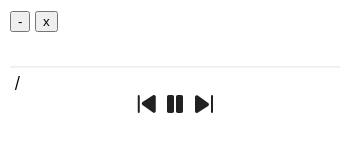
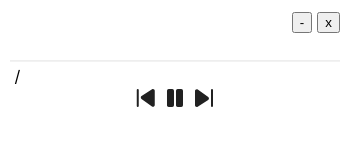
Before and after one commit to CoolRice/NoBuyMusic, an Electron app: page index.html in a window 350 px wide. Drawn offline with Linux system fonts and the light colour scheme.

Commit message:
adjust style and remove useless code

```diff
--- a/assets/css/styles.css
+++ b/assets/css/styles.css
@@ -1,4 +1,7 @@
 /* styles.css */
+html {
+    font-size: 18px;
+}
 body {
     font-family: Avenir, -apple-system, BlinkMacSystemFont, 'Segoe UI', 'PingFang SC', 'Hiragino Sans GB', 'Microsoft YaHei', 'Helvetica Neue', Helvetica, Arial, sans-serif, 'Apple Color Emoji', 'Segoe UI Emoji', 'Segoe UI Symbol', sans-serif;
     color: black;
@@ -22,12 +25,17 @@ body {
     width: 100%;
     overflow-x: hidden;
     text-align: center;
-    padding-top: 20px;
-    font-size: 20px;
+    padding-top: 3px;
+    font-size: 1rem;
+}
+
+#time {
+    font-size: 0.9rem;
 }
 
 .window-control {
     -webkit-app-region: no-drag;
+    float: right;
 }
 
 .window-control.isMac {
@@ -53,3 +61,7 @@ body {
 #play-list .item {
     margin-top: 2px;
 }
+
+#progressBar {
+    margin-top: -12px;
+}
--- a/bilibiliScript.js
+++ b/bilibiliScript.js
@@ -81,6 +81,5 @@ setInterval(async () => {
 
     const status = {auth, play, page}
 
-    console.log(status)
     BiliBridge.status(status);
 }, 1000);
--- a/index.html
+++ b/index.html
@@ -14,7 +14,7 @@
         <button id="minimize">-</button>
         <button id="close">x</button>
       </div>
-      <h5 id="title"></h5>
+      <h5 id="title">&nbsp;</h5>
       <div id="progressBar"></div>
       <div id="time">
         <span id="currentTime"></span>&nbsp;/&nbsp;<span id="totalTime"></span>
--- a/renderer.js
+++ b/renderer.js
@@ -38,7 +38,7 @@ minimizeElement.addEventListener('click', () => {
     Player.minimize();
 });
 
-minimizeElement.addEventListener('click', () => {
+closeElement.addEventListener('click', () => {
     Player.close();
 });
 
```
Also changed, not shown: main.js (+9 -8 lines).
